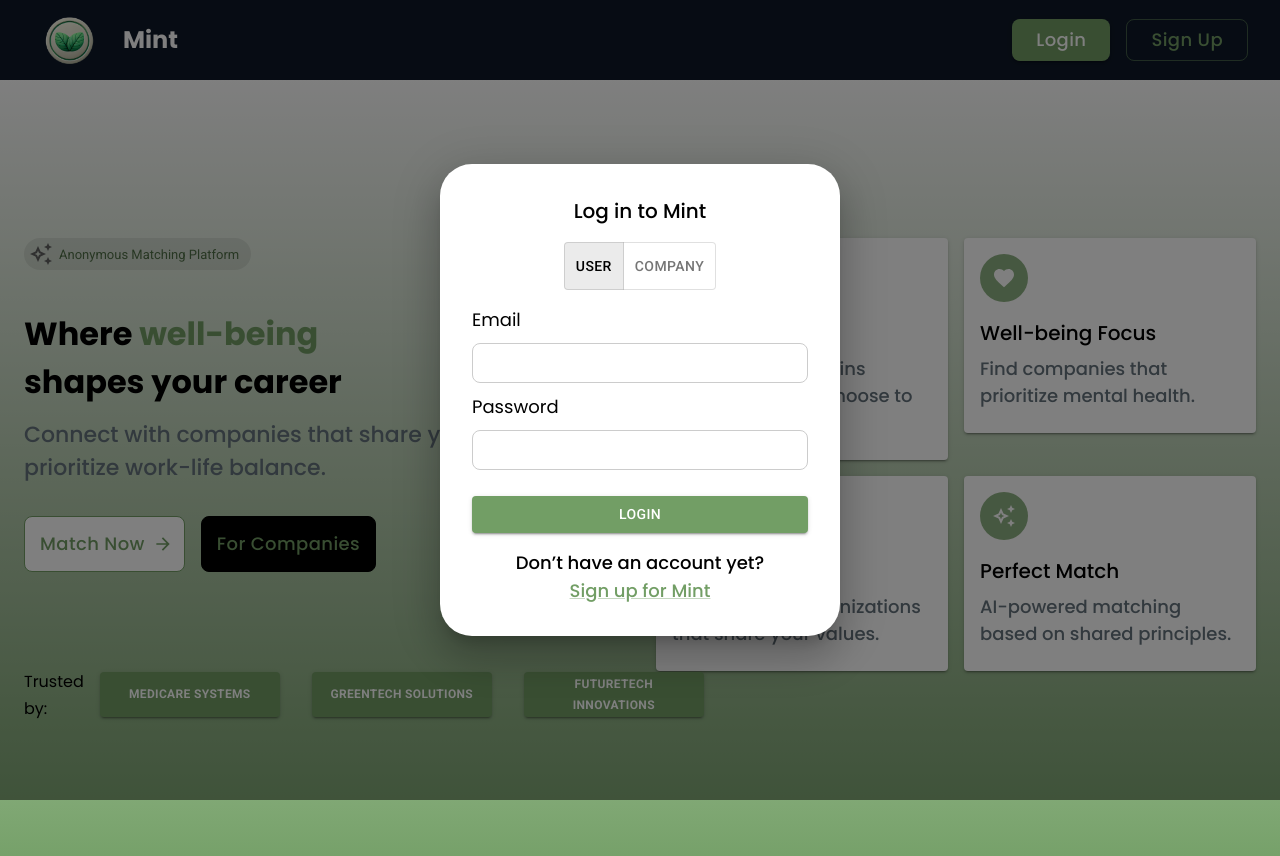
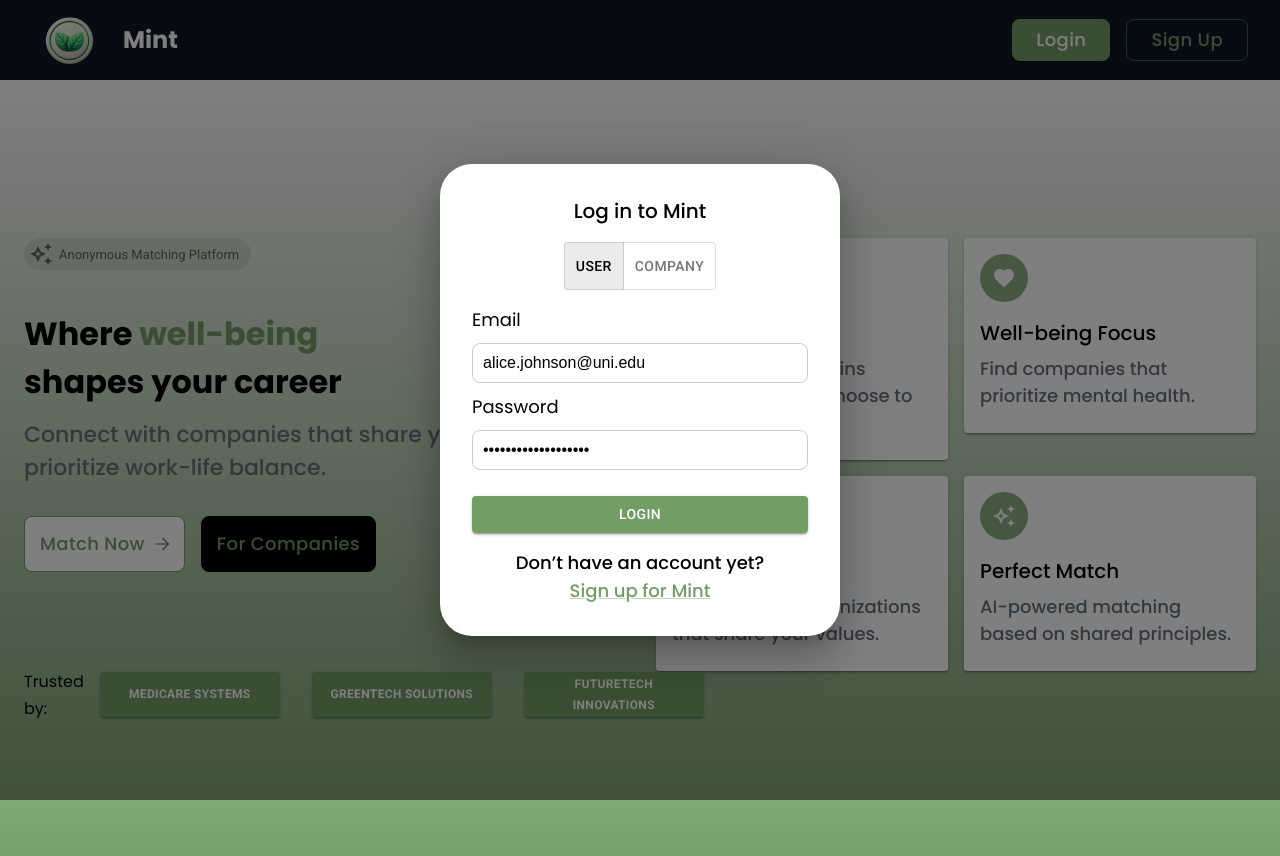
Before and after one commit to J24-Cobalt/front-end, a React (Vite) app: page / in a window 1280 px wide. Both pictures are taken after a click on the button "Login". Shown: the top 856 px of the page. Built offline with nearby package versions, Linux system fonts and the light colour scheme.

Commit message:
added mock login

```diff
--- a/src/features/landingPage/components/LoginModal.tsx
+++ b/src/features/landingPage/components/LoginModal.tsx
@@ -138,7 +138,7 @@ const LoginModal: React.FC<LoginModalProps> = ({
               <Typography>Email</Typography>
               <input
                 type="email"
-                value={email}
+                value={"alice.johnson@uni.edu"}
                 onChange={(e) => setEmail(e.target.value)}
                 style={inputStyle}
               />
@@ -147,7 +147,7 @@ const LoginModal: React.FC<LoginModalProps> = ({
               <Typography>Password</Typography>
               <input
                 type="password"
-                value={password}
+                value={"securepassword98765"}
                 onChange={(e) => setPassword(e.target.value)}
                 style={inputStyle}
               />
```
